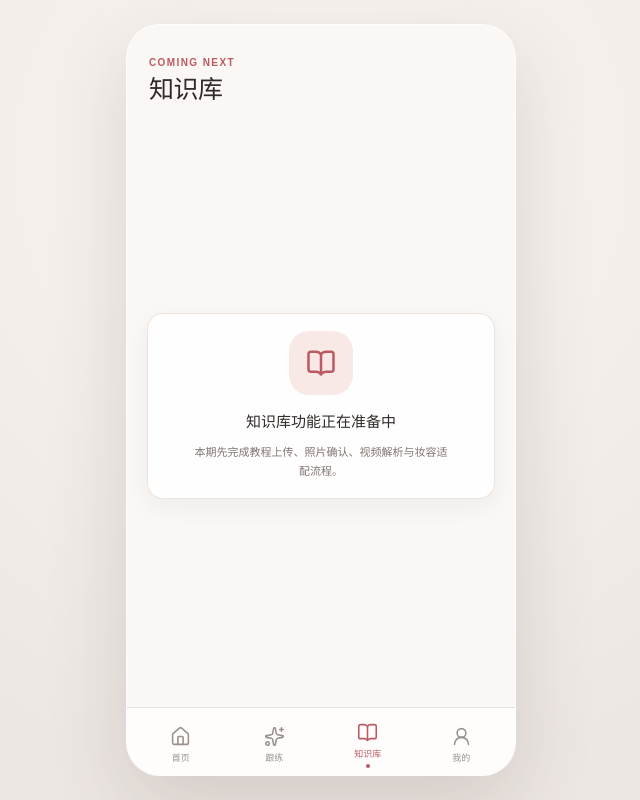
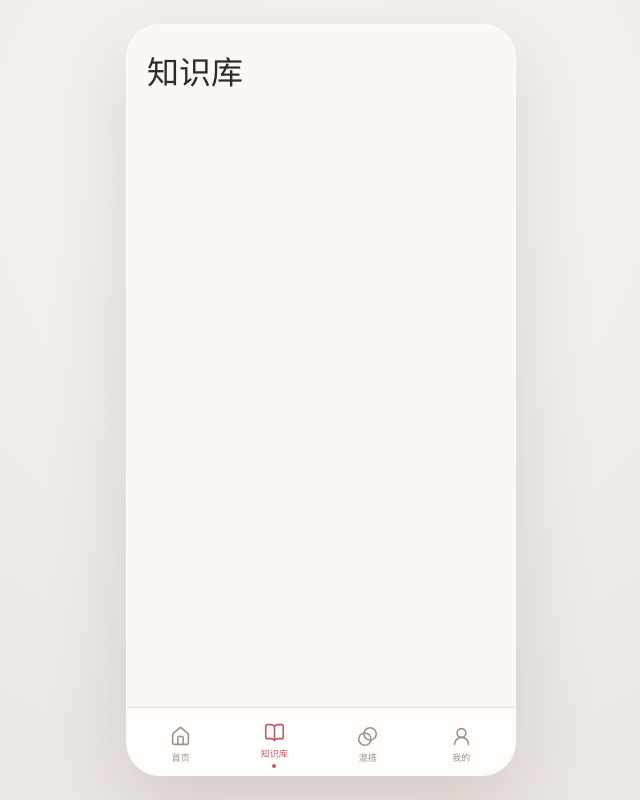
Before and after one commit to qi00531/makeup-frontend, a React (Vite) app: page /library in a window 1280 px wide. Shown: the whole page, without its empty margins (319-959 px from the left). Built offline with nearby package versions, Linux system fonts and the light colour scheme.

Commit message:
feat: add learning routes and update navigation

```diff
--- a/src/App.tsx
+++ b/src/App.tsx
@@ -4,6 +4,11 @@ import { PhotoPage } from './pages/PhotoPage';
 import { ParsingPage } from './pages/ParsingPage';
 import { PreviewPage } from './pages/PreviewPage';
 import { UploadPage } from './pages/UploadPage';
+import { AdjustPage } from './pages/AdjustPage';
+import { EyeGuidePage } from './pages/EyeGuidePage';
+import { LibraryPage } from './pages/LibraryPage';
+import { MixPage } from './pages/MixPage';
+import { TutorialPage } from './pages/TutorialPage';
 
 export function AppRoutes() {
   return (
@@ -12,8 +17,11 @@ export function AppRoutes() {
       <Route path="/photo" element={<PhotoPage />} />
       <Route path="/parsing" element={<ParsingPage />} />
       <Route path="/preview" element={<PreviewPage />} />
-      <Route path="/practice" element={<PlaceholderPage title="跟练" />} />
-      <Route path="/library" element={<PlaceholderPage title="知识库" />} />
+      <Route path="/adjust" element={<AdjustPage />} />
+      <Route path="/tutorial" element={<TutorialPage />} />
+      <Route path="/eyes" element={<EyeGuidePage />} />
+      <Route path="/library" element={<LibraryPage />} />
+      <Route path="/mix" element={<MixPage />} />
       <Route path="/profile" element={<PlaceholderPage title="我的" />} />
     </Routes>
   );
--- a/src/components/BottomNav.tsx
+++ b/src/components/BottomNav.tsx
@@ -1,10 +1,10 @@
-import { BookOpen, Home, Sparkles, UserRound } from 'lucide-react';
+import { Blend, BookOpen, Home, UserRound } from 'lucide-react';
 import { NavLink } from 'react-router-dom';
 
 const items = [
   { to: '/', label: '首页', icon: Home },
-  { to: '/practice', label: '跟练', icon: Sparkles },
   { to: '/library', label: '知识库', icon: BookOpen },
+  { to: '/mix', label: '混搭', icon: Blend },
   { to: '/profile', label: '我的', icon: UserRound },
 ];
 
--- /dev/null
+++ b/src/pages/AdjustPage.tsx
@@ -0,0 +1 @@
+export function AdjustPage() { return <main><h1>微调设置</h1></main>; }
--- /dev/null
+++ b/src/pages/EyeGuidePage.tsx
@@ -0,0 +1 @@
+export function EyeGuidePage() { return <main><h1>眼部精讲</h1></main>; }
--- /dev/null
+++ b/src/pages/LibraryPage.tsx
@@ -0,0 +1,6 @@
+import { BottomNav } from '../components/BottomNav';
+import { MobileShell } from '../components/MobileShell';
+
+export function LibraryPage() {
+  return <MobileShell withNav><h1>知识库</h1><BottomNav /></MobileShell>;
+}
--- /dev/null
+++ b/src/pages/MixPage.tsx
@@ -0,0 +1,6 @@
+import { BottomNav } from '../components/BottomNav';
+import { MobileShell } from '../components/MobileShell';
+
+export function MixPage() {
+  return <MobileShell withNav><h1>混搭编辑</h1><BottomNav /></MobileShell>;
+}
--- /dev/null
+++ b/src/pages/TutorialPage.tsx
@@ -0,0 +1 @@
+export function TutorialPage() { return <main><h1>图示教程</h1></main>; }
```
Also changed, not shown: 1 other file (tests, documents, lock files or other folders).
